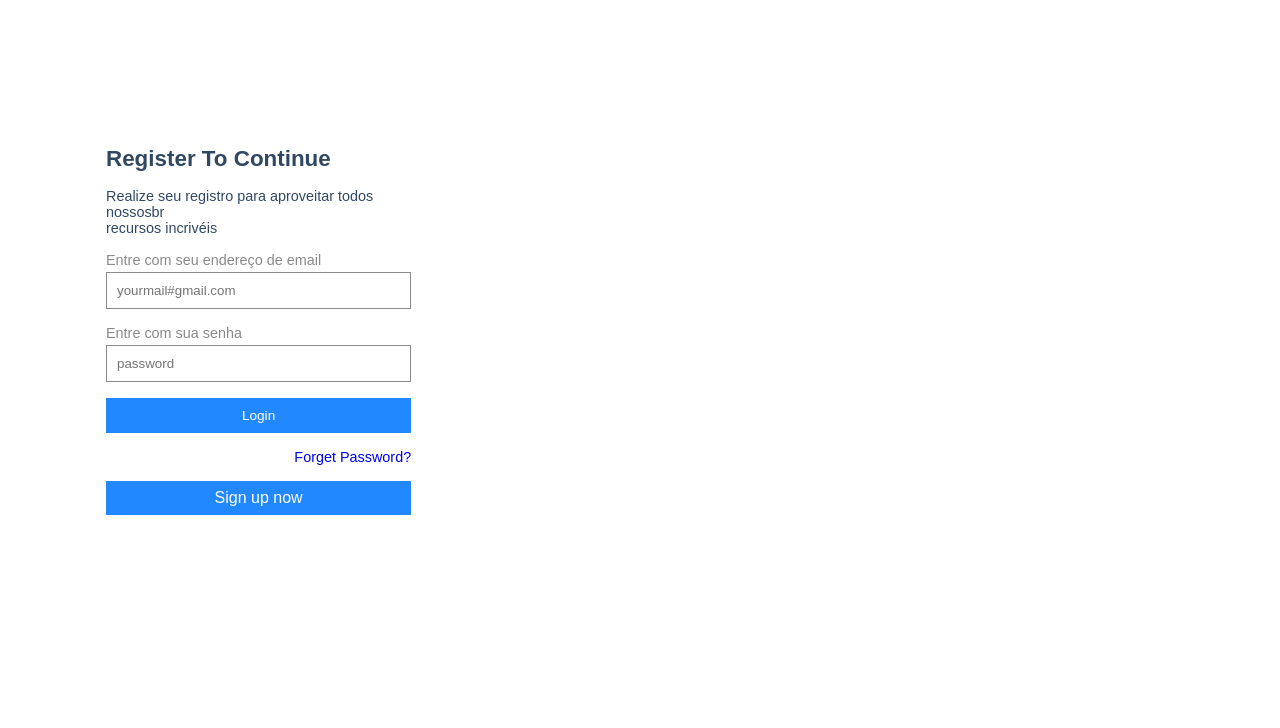
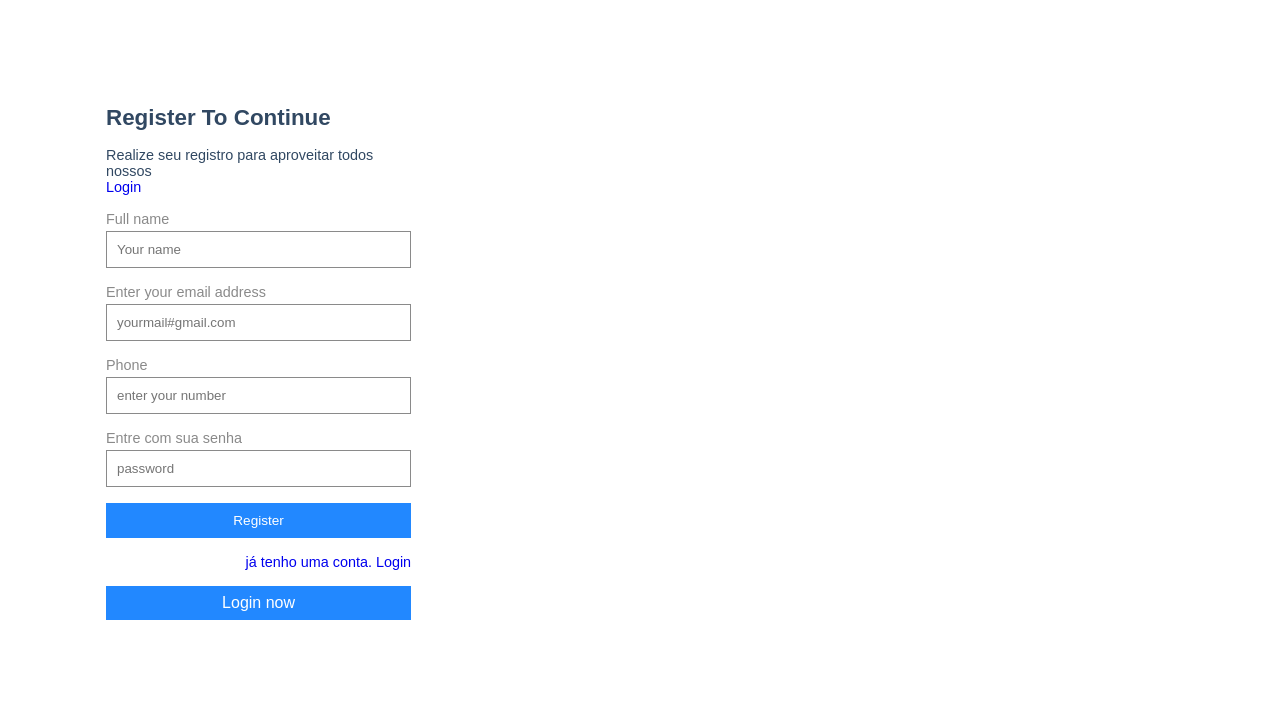
Before and after one commit to TemplatesFrontend/Create-Responsive-House, a plain HTML site: page register.html in a window 1280 px wide. Shown: the part 70-798 px from the top of the page. Drawn offline with Linux system fonts and the light colour scheme.

Commit message:
final resgister

```diff
--- a/css/style.css
+++ b/css/style.css
@@ -371,6 +371,7 @@ header {
     grid-template-columns: 0.4fr 1fr;
     align-items: center;
     min-height: 100vh;
+    margin-top: 2rem;
 }
 
 .login__container {
@@ -428,7 +429,3 @@ header {
     border-radius: 0;
     text-align: center;
 }
-/* .login__image {
-    width: 50%;
-    margin-left: 10%;
-} */
--- a/register.html
+++ b/register.html
@@ -21,17 +21,21 @@
     <div class="login container">
         <div class="login__container">
             <h2>Register To Continue</h2>
-            <p>Realize seu registro para aproveitar todos nossosbr   <br> recursos incrivéis</p>
+            <p>Realize seu registro para aproveitar todos nossos <br> <a href="login.html">Login</a></p>
 
             <form action="">
-                <span>Entre com seu endereço de email</span>
+                <span>Full name </span>
+                <input type="text" placeholder="Your name" required>
+                <span>Enter your email address</span>
                 <input type="email" placeholder="yourmail#gmail.com" required>
+                <span>Phone</span>
+                <input type="tel" name="" id="" placeholder="enter your number">
                 <span>Entre com sua senha</span>
                 <input type="password" placeholder="password" required>
-                <input type="submit" value="Login" class="buttom">
-                <a href="#">Forget Password?</a>
+                <input type="submit" value="Register" class="buttom">
+                <a href="login.html">já tenho uma conta. Login</a>
             </form>
-            <a href="register.html" class="btn">Sign up now</a>
+            <a href="register.html" class="btn">Login now</a>
 
         </div>
 
```
